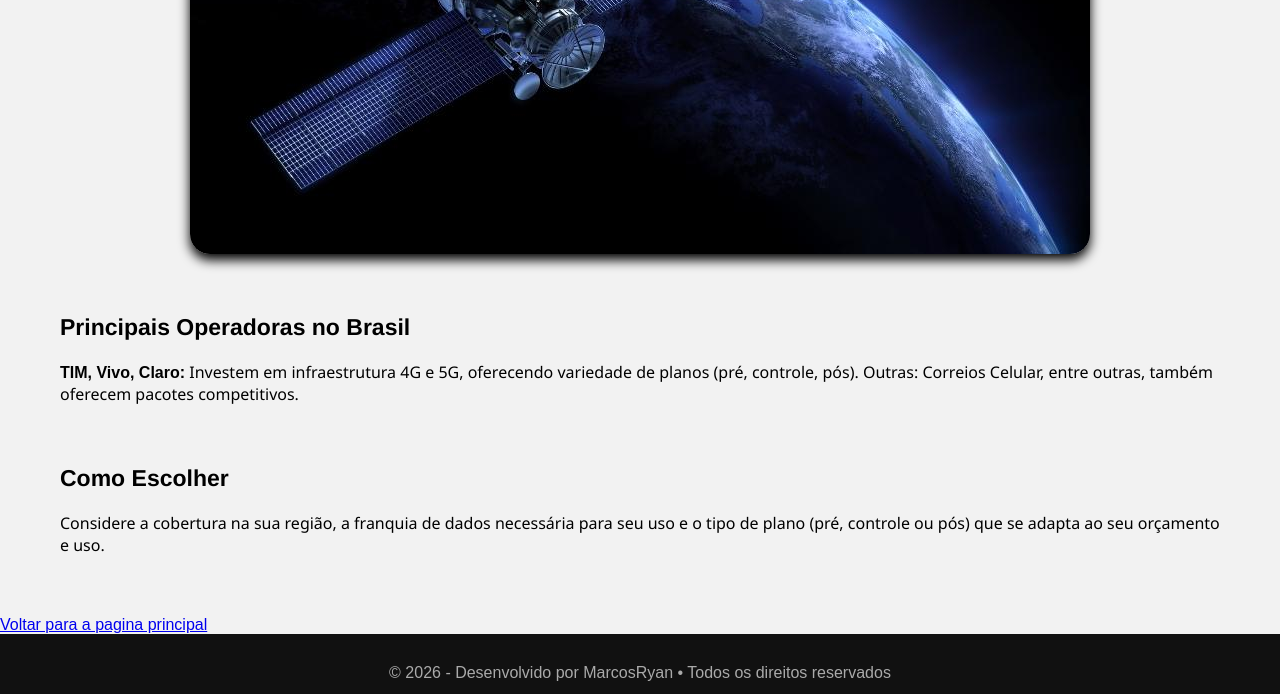
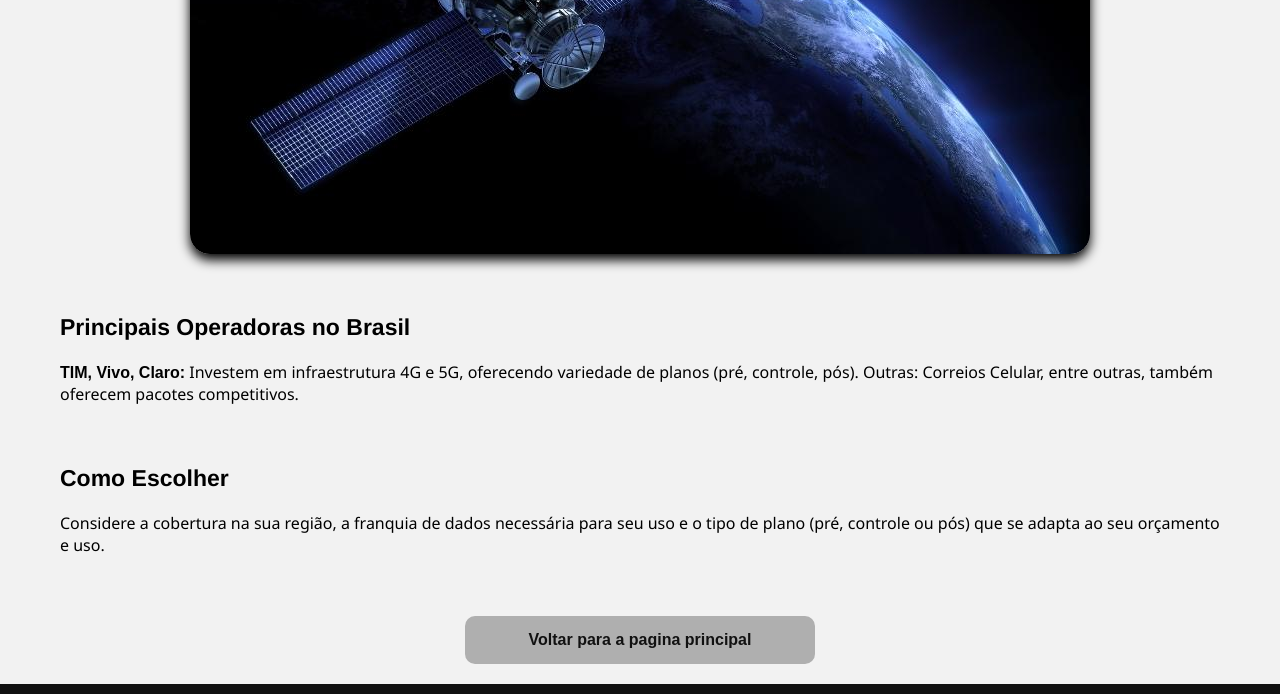
Before and after one commit to MarcosRyan06/iot-tecnologias, a plain HTML site: page assets/pages/pagina1.html in a window 1280 px wide. Shown: the part 2098-2792 px from the top of the page. Drawn offline with Linux system fonts and the light colour scheme.

Commit message:
atualizacao das paginas

```diff
--- a/assets/css/paginas.css
+++ b/assets/css/paginas.css
@@ -108,7 +108,7 @@ img{
     padding: auto;
 }
 nav a{
-    background: rgba(185, 185, 185, 0.95);
+    background-color: #afafaf;
     color: #111;
     padding: 14px;
     border-radius: 10px;
@@ -125,7 +125,7 @@ nav a{
     padding: auto;
     max-width: 350px;
 }
-.voltar:hover{
+.bt-mobile:hover{
      background: linear-gradient(135deg, #2ecc71, #27ae60, #000000);
 }
 .vt2:hover{
--- a/assets/pages/pagina1.html
+++ b/assets/pages/pagina1.html
@@ -103,7 +103,9 @@
             </div>
         </section>
         <section>
-            <a href="./../../index.html" class="voltar">Voltar para a pagina principal</a>
+            <nav>
+            <a href="./../../index.html" class="bt-mobile">Voltar para a pagina principal</a>
+            </nav>
         </section>
     </main>
     <footer>
```
